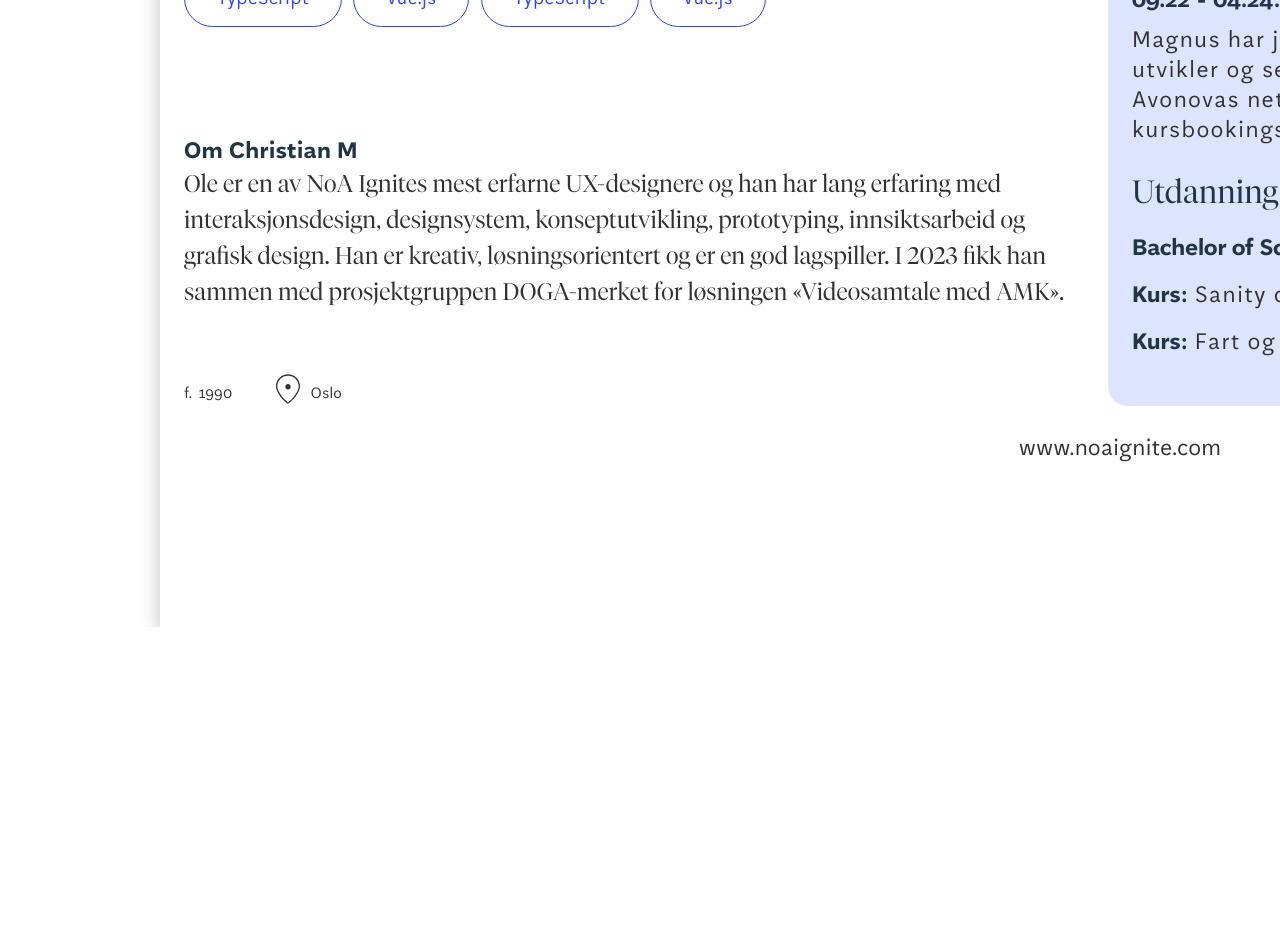
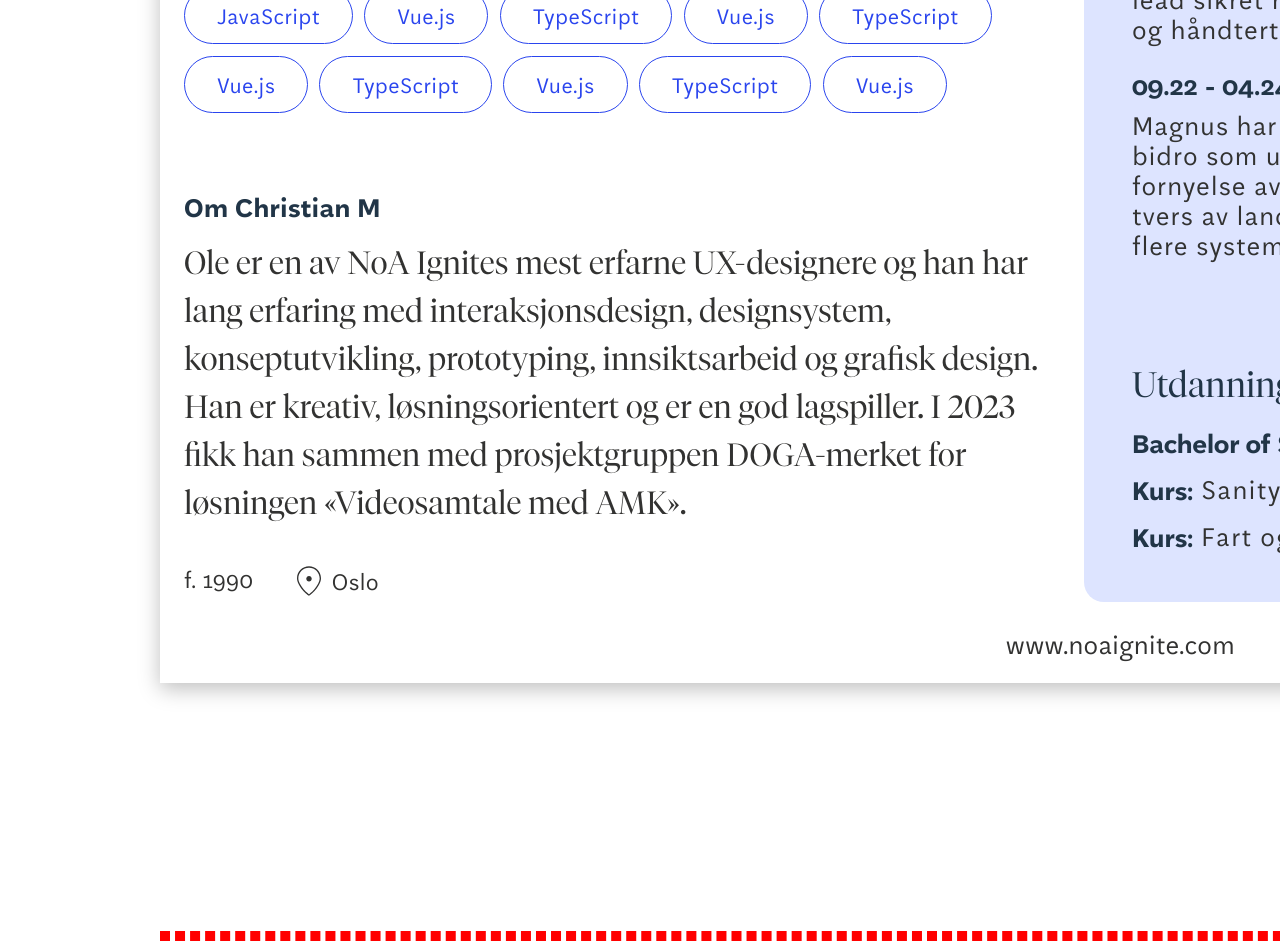
Before and after one commit to thenorthalliance/OnePagerCV, a Vue app: page / in a window 1280 px wide. Shown: the part 540-1481 px from the top of the page. Before the commit the page ends 1167 px from the top, so only its background shows below. Built offline with nearby package versions, Linux system fonts and the light colour scheme.

Commit message:
small styling changes

```diff
--- a/package.json
+++ b/package.json
@@ -14,8 +14,14 @@
     "vue": "^3.5.10"
   },
   "devDependencies": {
+    "@eslint/js": "^9.13.0",
     "@vitejs/plugin-vue": "^5.1.4",
+    "eslint": "^9.13.0",
+    "eslint-plugin-vue": "^9.29.1",
+    "globals": "^15.11.0",
+    "prettier": "3.3.3",
     "typescript": "^5.5.3",
+    "typescript-eslint": "^8.11.0",
     "vite": "^5.4.8",
     "vue-tsc": "^2.1.6"
   }
--- a/src/App.vue
+++ b/src/App.vue
@@ -6,4 +6,5 @@ import Preview from "./components/Preview.vue";
   <Preview />
 </template>
 
-<style scoped></style>
+<style scoped>
+</style>
--- a/src/components/AboutColumn/AboutColumn.vue
+++ b/src/components/AboutColumn/AboutColumn.vue
@@ -21,7 +21,6 @@ import DetailsSection from "./DetailsSection.vue";
   display: flex;
   flex-direction: column;
   align-items: flex-start;
-  align-self: stretch;
   text-align: left;
   flex: 1 0 0;
   gap: 2rem;
--- a/src/components/AboutColumn/DetailsSection.vue
+++ b/src/components/AboutColumn/DetailsSection.vue
@@ -4,6 +4,8 @@
       @click="editingMode = true"
       v-click-outside="() => { editingMode = false }"
     >
+      <!-- Title and text about consultant -->
+      <div class="about-section">
         <div class="title-field">
           <h3>Om {{ profile?.firstname }}</h3>
           <img
@@ -20,7 +22,9 @@
         >
           {{ profile?.bio || "Enter you bio" }}
         </p>
+      </div>
 
+      <!-- birthyear and location with icons -->
       <div class="details-row">
         <div>
           <span>f. </span>
@@ -46,8 +50,8 @@
             class="residence editable-text"
             >{{
               profile?.placeOfResidence || "Enter your place of residence"
-            }}</span
-          >
+            }}
+          </span>
         </div>
       </div>
     </div>
@@ -63,46 +67,60 @@ const editingMode = ref(false); // To track if the user is in editing mode
 
 <style scoped>
   .details-section {
+    height: 100%;
+    margin-top: 2rem;
+    display: flex;
+    flex-direction: column;
+    justify-content: space-between;
+    gap: 2rem;
+  }
+  .about-section {
     flex-grow: 1;
     display: flex;
     flex-direction: column;
-  justify-content: space-between;
+    justify-content: flex-start;
+    gap: 1rem;
   }
 
   .details-row {
     display: flex;
     flex-direction: row;
-  gap: 2.5rem;
+    justify-content: flex-start;
+    column-gap: 2.5rem;
+
+    div {
+      display: flex;
+      align-items: center;
+      column-gap: 0.4rem;
+    }
+    img {
+      display: flex;
       align-items: center;
     }
 
+    .residence {
+      padding-top: 0.3rem;
+    }
+
+  }
+
   .pin-icon {
-  margin-top: 0.1rem;
     width: 2rem;
     height: 2rem;
   }
 
-.residence {
-  margin-top: 0.6rem;
-}
-
   p {
     font-family: TiemposFineLight;
-  font-size: 1.5rem;
+    font-size: 2rem;
     margin: 0;
   }
 
-div {
-  margin-top: auto;
-  display: flex;
-  flex-direction: row;
-  column-gap: 0.4rem;
-}
+
 
   span {
     color: var(--Black, #323231);
     font-family: NoAAftenScreen;
-  font-size: 1rem;
+    font-size: 1.5rem;
   }
 
 </style>
--- a/src/components/AboutColumn/PersonSection.vue
+++ b/src/components/AboutColumn/PersonSection.vue
@@ -1,13 +1,9 @@
 <template>
     <div class="personal-section">
-        <img
-            src="./../../assets/icons/editIcon.svg"
-            alt="Edit icon"
-            :class="{ 'personal-edit-icon' : !editingMode }"
-        />
         <div class="profile-picture">
             <ProfilePicture />
         </div>
+
         <div
         class="name-field"
         @click="editingMode = true"
@@ -29,6 +25,11 @@
             {{ profile?.title || "Enter your title" }}
             </h2>
         </div>
+        <img
+            src="./../../assets/icons/editIcon.svg"
+            alt="Edit icon"
+            :class="{ 'edit-icon' : !editingMode }"
+        />
     </div>
 </template>
 
@@ -38,38 +39,27 @@ import ProfilePicture from "./ProfilePicture.vue";
 const profile = inject("profile");
 const updateProfileField = inject("updateProfileField");
 const editingMode = ref(false); // To track if the user is in editing mode
-console.log('Editing mode:', editingMode);
 </script>
 
 <style scoped>
     .personal-section {
         width: 100%;
-        column-gap: 2.5rem;
+        column-gap: 1.5rem;
         display: flex;
         align-items: flex-start;
-        position: relative;
     }
-    .profile-picture{
-    }
-    .name-section {
+    .name-field {
+        height: 100%;
         width: 100%;
         display: flex;
         flex-direction: column;
         justify-content: flex-end;
         align-items: flex-start;
     }
-    .personal-edit-icon {
-        position: absolute;
-        top: 0;
-        right: 0;
-        display: none;
+    .edit-icon {
+        right:0.31rem;
+    }
 
-    }
-    /* elements whose class name ends with "-section" */
-    .personal-section:hover .personal-edit-icon {
-        display: flex;
-        position: absolute;
-    }
     h1,
     h2 {
         margin: 0;
--- a/src/components/AboutColumn/SkillsChips.vue
+++ b/src/components/AboutColumn/SkillsChips.vue
@@ -6,9 +6,9 @@
     >
     <div class="title-field">
         <h3
-        contenteditable="true"
-        @blur="editingMode && updateProfileField('skillsTitle', $event.target?.innerText)"
-        class="editable-text"
+            contenteditable="true"
+            @blur="editingMode && updateProfileField('skillsTitle', $event.target?.innerText)"
+            class="editable-text"
         >Ekspertise innen</h3>
         <img
             src="./../../assets/icons/editIcon.svg"
@@ -93,6 +93,7 @@ function removeSkill(index: number) {
         color: var(--Crazy-Blue, #2a45ee);
     }
     .skills-section {
+        margin-top: 2rem;
         padding: 0;
         display: flex;
         flex-direction: column;
@@ -125,7 +126,7 @@ function removeSkill(index: number) {
 
         p {
         color: var(--Crazy-Blue, #2a45ee);
-        font-size: 1.2rem;
+        font-size: 1.4rem;
         font-style: normal;
         font-weight: 400;
         line-height: normal;
--- a/src/components/ExperienceColumn/ExperienceColumn.vue
+++ b/src/components/ExperienceColumn/ExperienceColumn.vue
@@ -20,7 +20,7 @@ import QualificationsSection from './QualificationsSection.vue';
   display: flex;
   flex-direction: column;
   justify-content: space-between;
-  padding: 1.5rem 1.5rem 2rem 1.5rem;
+  padding: 3rem 3rem 2rem 3rem;
   flex: 1 0 0;
   align-self: stretch;
   align-items: flex-start;
--- a/src/components/ExperienceColumn/ProjectDescription.vue
+++ b/src/components/ExperienceColumn/ProjectDescription.vue
@@ -52,9 +52,9 @@
           </div>
 
           <p
-          contenteditable="true"
-          @blur="updateProfileField('experiences.description', $event.target?.innerText)"
-          class="editable-text"
+            contenteditable="true"
+            @blur="updateProfileField('experiences.description', $event.target?.innerText)"
+            class="editable-text"
           >{{ experience?.description || "Legg til tekst" }}</p>
         </li>
       </ul>
@@ -93,7 +93,7 @@ const editingMode = ref(false); // To track if the user is in editing mode
 
             p {
             margin: 0;
-            letter-spacing: 1.2px;
+            letter-spacing: 0.8px;
             line-height: 30px;
             text-align: left;
             }
--- a/src/components/Preview.vue
+++ b/src/components/Preview.vue
@@ -24,14 +24,40 @@
 
     </div>
   </div>
+
+  <!-- <div :class="{ 'sticky-line': true, 'hidden-line': hideLine }"></div> -->
+  <div class="sticky-line"></div>
 </template>
 
 <script setup lang="ts">
-import { reactive, provide, watch, onBeforeUnmount } from 'vue';
+import { reactive, provide, watch } from 'vue';
 import AboutColumn from './AboutColumn/AboutColumn.vue';
 import ExperienceColumn from './ExperienceColumn/ExperienceColumn.vue';
 import { ProfileToRender } from '../types';
 import html2pdf from 'html2pdf.js';
+
+// import { ref, onMounted, onUnmounted } from "vue";
+
+// const hideLine = ref(false);
+// const cvPreview = ref<HTMLElement | null>(null);
+
+// function checkLineVisibility() {
+//   if (cvPreview.value) {
+//     const rect = cvPreview.value.getBoundingClientRect();
+//     // Set height threshold where the line should disappear, adjust 200 to desired value
+//     hideLine.value = rect.top < 1570;
+//   }
+// }
+
+// // Listen to scroll events
+// onMounted(() => {
+//   window.addEventListener("scroll", checkLineVisibility);
+//   checkLineVisibility(); // Initial check
+// });
+
+// onUnmounted(() => {
+//   window.removeEventListener("scroll", checkLineVisibility);
+// });
 
 const dummyProfile = {
   firstname: 'Christian M',
@@ -100,7 +126,7 @@ const exportToPDF = () => {
     margin: [0, 5, 0, 5], //top, left, bottom, right
     filename: "cv-preview.pdf",
     image: { type: "jpeg", quality: 0.98 },
-    html2canvas: { width: 1920, height: 1080 },
+    html2canvas: { width: 1920, height: 1400 },
     jsPDF: { unit: "mm", format: "a4", orientation: "landscape" },
   };
 
@@ -113,8 +139,8 @@ const exportToPDF = () => {
 <style>
   #layout {
     width: 1920px;
-    /* max-width: 1220px; */
-    max-height: 1080px;
+    /* max-height: auto; */
+    /* min-height: 1344px;*/
     aspect-ratio: 16 / 9;
     padding: 1rem 1.5rem; /**TODO: sjekk tall med figma */
     display: flex;
@@ -145,10 +171,22 @@ const exportToPDF = () => {
   }
 
   .main {
+    margin-top: 3rem;
     display: flex;
     justify-content: center;
     align-items: flex-start;
     gap: 1.5rem;
     align-self: stretch;
   }
+
+  .sticky-line {
+    position: absolute;
+    top: 1471px;
+    width: 1920px;
+    z-index: 1000;
+    border: 5px dashed red;
+  }
+  .hidden-line {
+    display: none;
+  }
 </style>
--- a/src/style.css
+++ b/src/style.css
@@ -42,7 +42,7 @@ h1 {
 }
 
 h2 {
-  font-size: 2rem;
+  font-size: 2.2rem;
   font-weight: 600;
   margin: 0;
   text-align: left;
@@ -51,7 +51,7 @@ h2 {
 
 h3 {
   font-family: NoAAftenScreenBold;
-  font-size: 1.5rem;
+  font-size: 1.7rem;
   line-height: 30px;
   margin: 0;
 }
@@ -59,7 +59,7 @@ h3 {
 p {
   color: var(--Black, #323231);
   font-family: NoAAftenScreen;
-  font-size: 1.5rem;
+  font-size: 1.7rem;
   font-style: normal;
   font-weight: 400;
   margin: 0;
```
Also changed, not shown: eslint.config.js (added, +14 -0 lines), 1 other file (tests, documents, lock files or other folders). Lines whose indentation alone changed are shown as unchanged.
